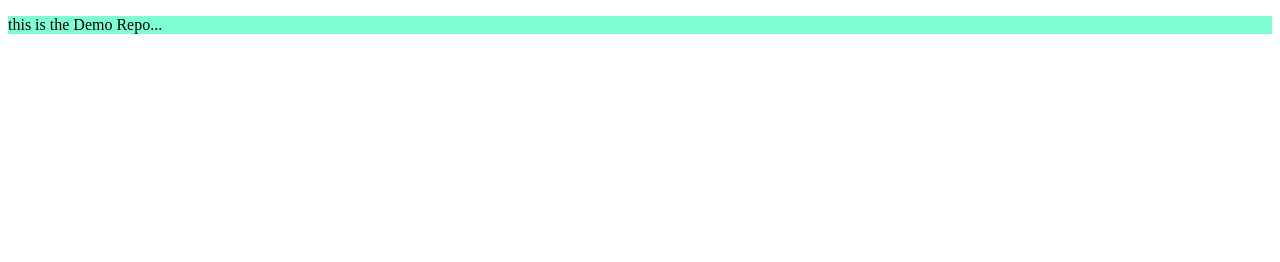
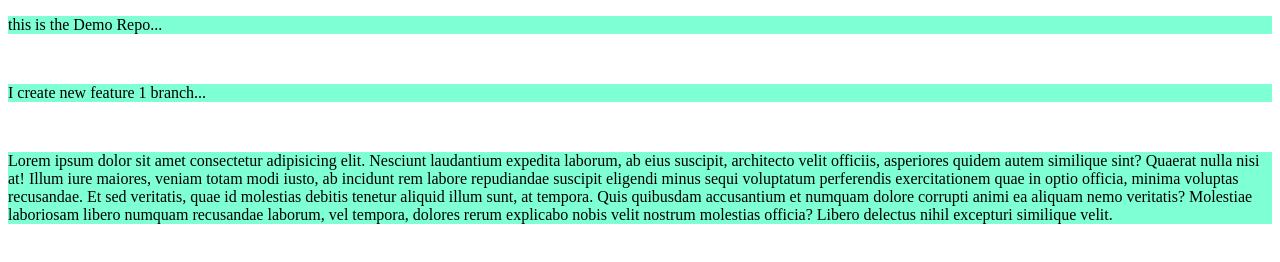
Before and after one commit to KhushbuWebapp/DemoRepository, a plain HTML site: page index.html in a window 1280 px wide. Drawn offline with Linux system fonts and the light colour scheme.

Commit message:
add new feature1

```diff
--- a/index.html
+++ b/index.html
@@ -8,5 +8,9 @@
 </head>
 <body>
     <p>this is the Demo Repo...</p>
+    <br>
+    <p>I create new feature 1 branch...</p>
+    <br>
+    <p>Lorem ipsum dolor sit amet consectetur adipisicing elit. Nesciunt laudantium expedita laborum, ab eius suscipit, architecto velit officiis, asperiores quidem autem similique sint? Quaerat nulla nisi at! Illum iure maiores, veniam totam modi iusto, ab incidunt rem labore repudiandae suscipit eligendi minus sequi voluptatum perferendis exercitationem quae in optio officia, minima voluptas recusandae. Et sed veritatis, quae id molestias debitis tenetur aliquid illum sunt, at tempora. Quis quibusdam accusantium et numquam dolore corrupti animi ea aliquam nemo veritatis? Molestiae laboriosam libero numquam recusandae laborum, vel tempora, dolores rerum explicabo nobis velit nostrum molestias officia? Libero delectus nihil excepturi similique velit.</p>
 </body>
 </html>
```
